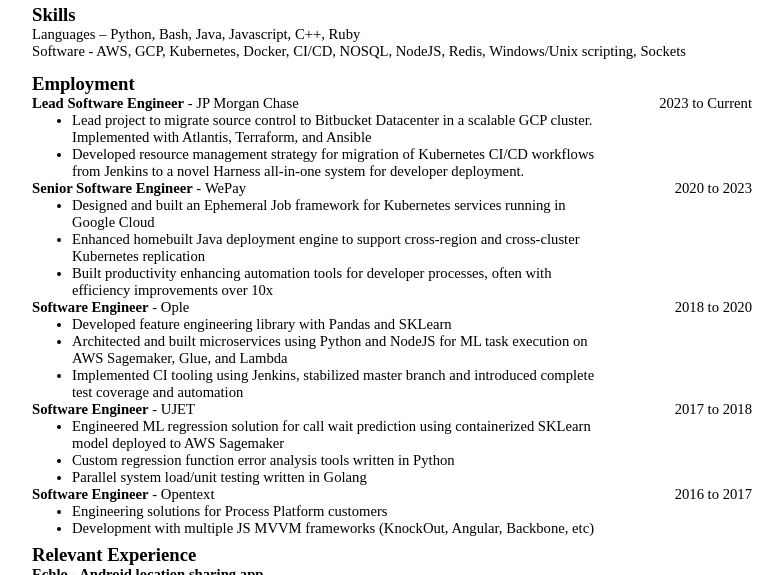
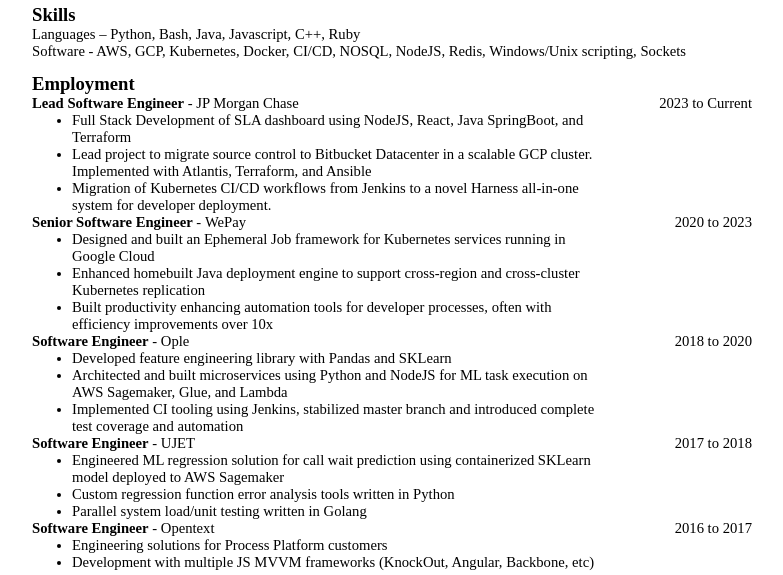
Before and after one commit to sgluss/resume, a plain HTML site: page index.html in a window 1280 px wide. Shown: the part 116-691 px from the top of the page, without its empty margins (16-799 px from the left). Drawn offline with Linux system fonts and the light colour scheme.

Commit message:
update JPMC work summary

```diff
--- a/index.html
+++ b/index.html
@@ -49,10 +49,13 @@
 				</div>
 				<ul class="job-desc">
 					<li>
+						Full Stack Development of SLA dashboard using NodeJS, React, Java SpringBoot, and Terraform
+					</li>
+					<li>
 						Lead project to migrate source control to Bitbucket Datacenter in a scalable GCP cluster. Implemented with Atlantis, Terraform, and Ansible
 					</li>
 					<li>
-						Developed resource management strategy for migration of Kubernetes CI/CD workflows from Jenkins to a novel Harness all-in-one system for developer deployment.
+						Migration of Kubernetes CI/CD workflows from Jenkins to a novel Harness all-in-one system for developer deployment.
 					</li>
 				</ul>
 			</div>
```
